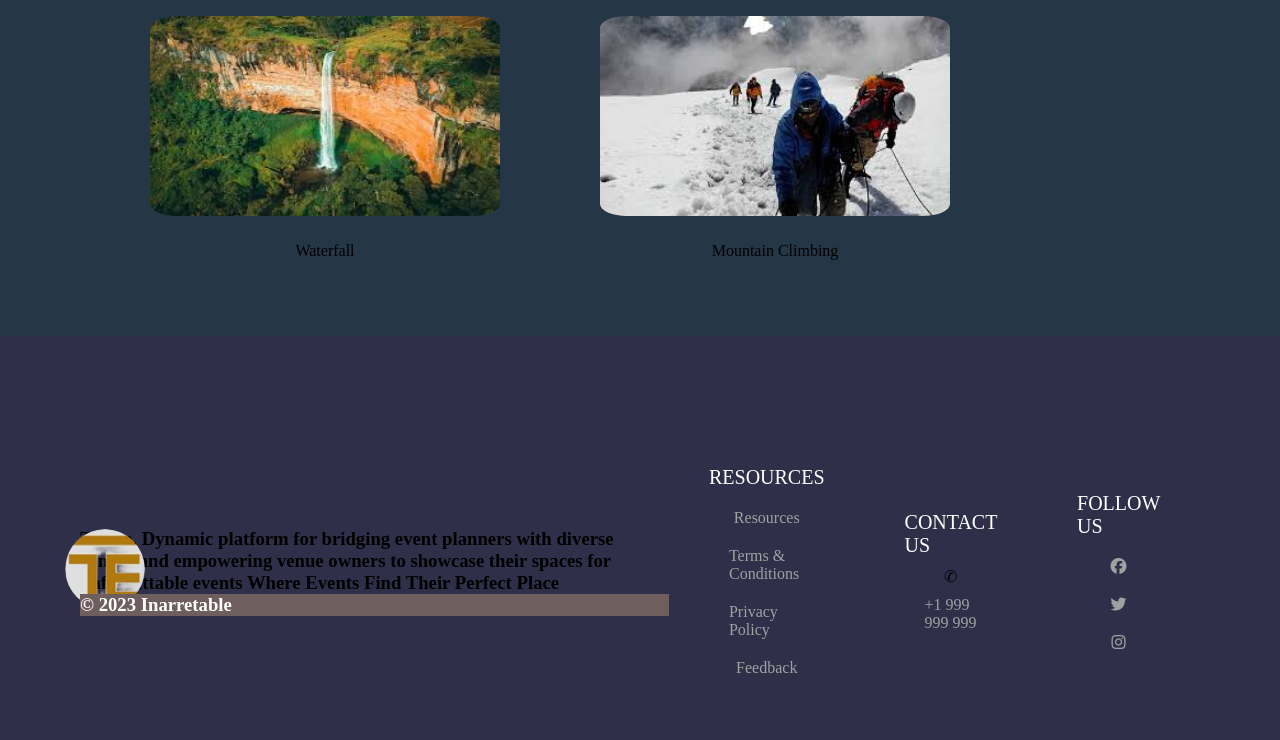
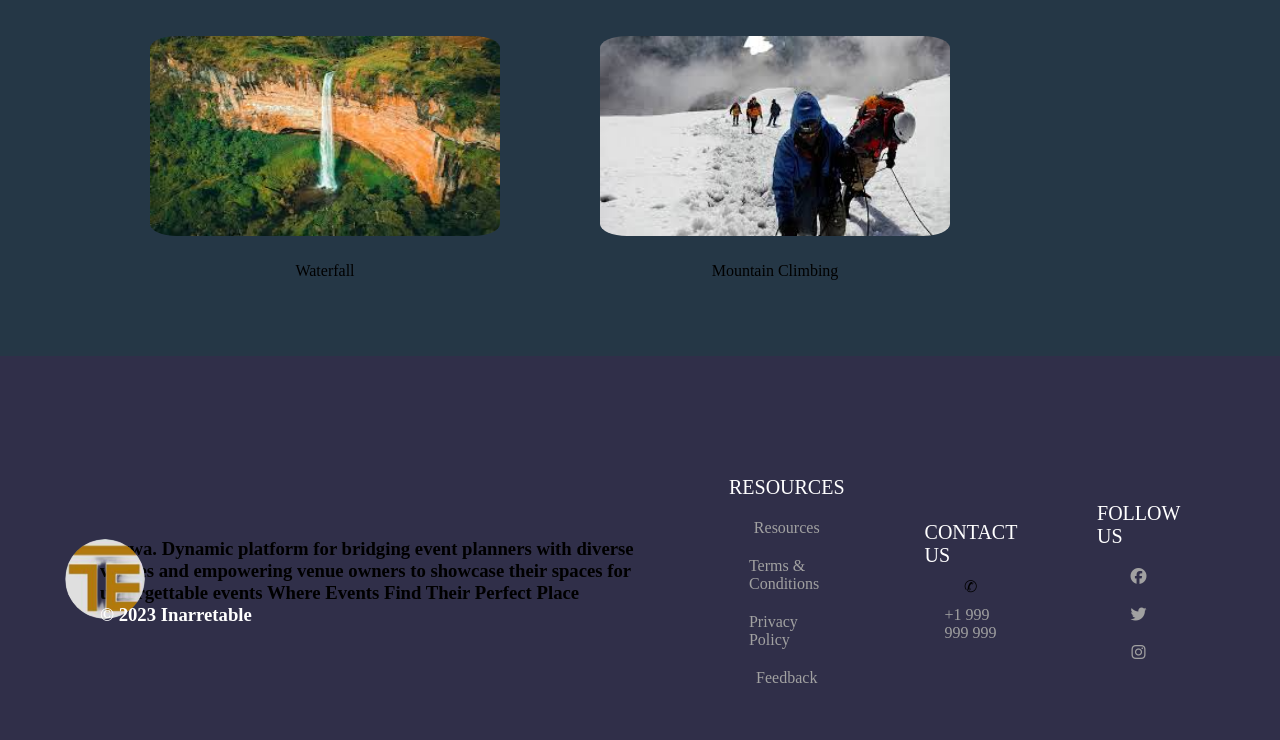
Before and after one commit to Marvyan/CQ9-Inarretable, a plain HTML site: page explore uganda.html in a window 1280 px wide. Shown: the part 913-1653 px from the top of the page. Drawn offline with Linux system fonts and the light colour scheme.

Commit message:
initial commit

```diff
--- a/explore uganda.css
+++ b/explore uganda.css
@@ -253,7 +253,7 @@ nav a:hover{
   justify-content: space-between;
   align-items: center;
   background-color: #302f49;
-  padding: 40px 80px;
+  padding: 30px 60px;
 }
 
 .bottom-links {
@@ -262,6 +262,13 @@ nav a:hover{
   align-items: center;
   padding: 40px 0;
 }
+.bottom-links .logo{
+  display: flex;
+  justify-content: space-around;
+  align-items: center;
+  padding: 40px;
+}
+
 
 .bottom-links .links {
   display: flex;
@@ -286,5 +293,5 @@ nav a:hover{
 .copy {
   color: #fff;
   position: relative;
-  background-color:#6E5E5E;
+
 }
```
